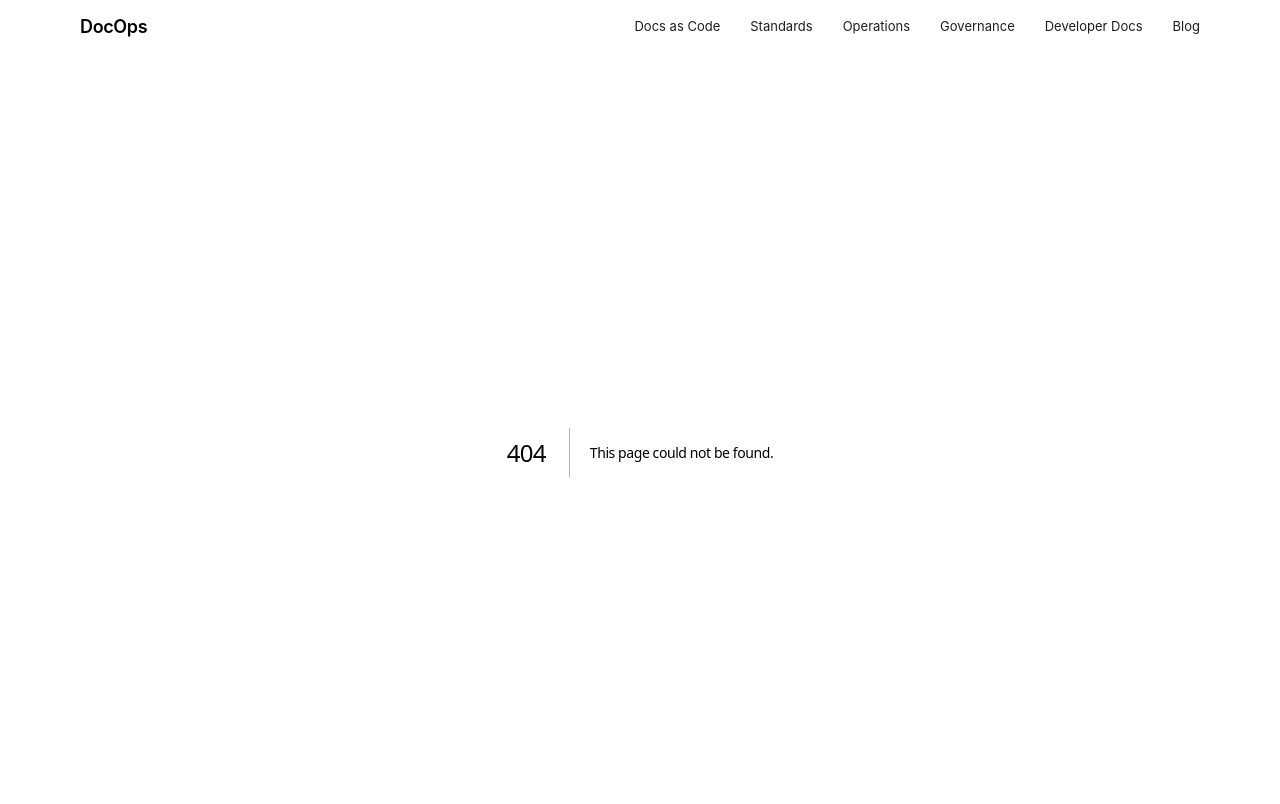
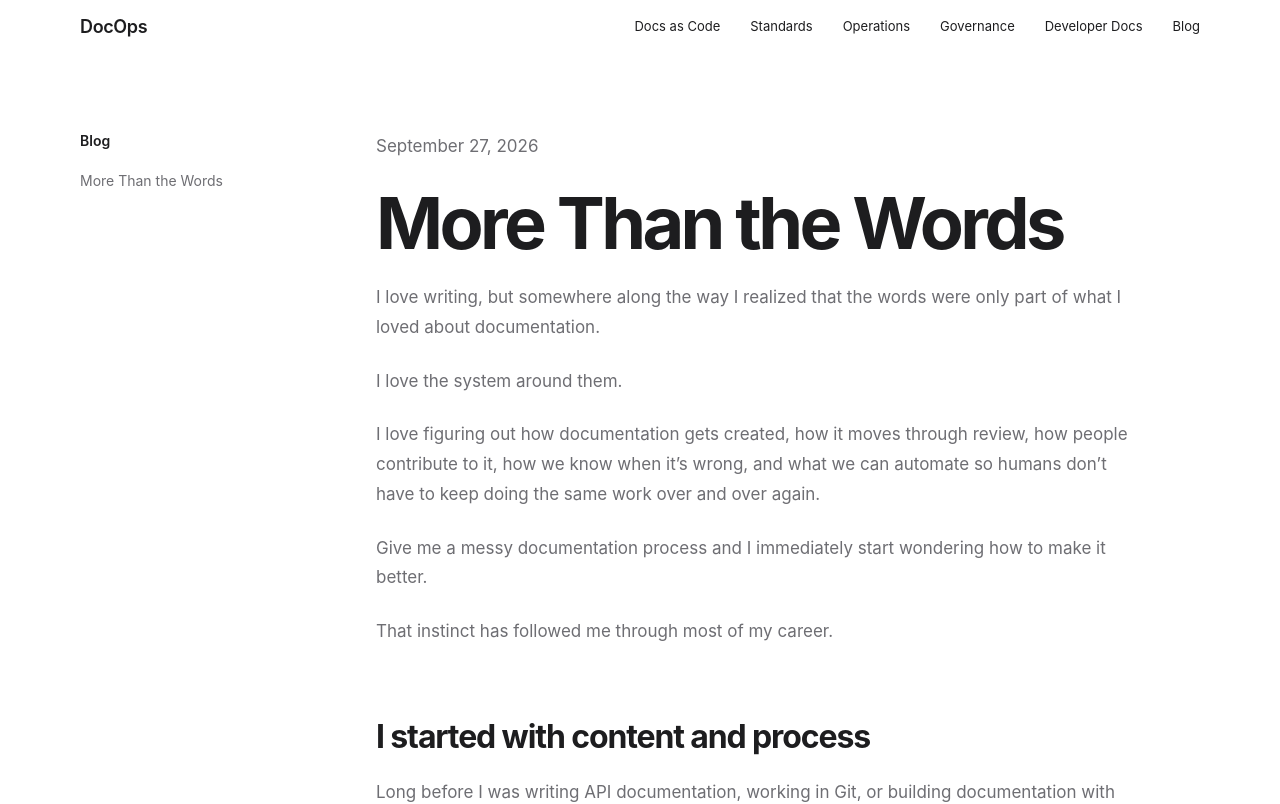
Before and after one commit to hollyabrams/docops, a Next.js app: page /blog/more-than-the-words in a window 1280 px wide. Before the commit this address had no page. Shown: the top 804 px of the page. Built offline with nearby package versions, Linux system fonts and the light colour scheme.

Commit message:
feat: add blog and first DocOps post

```diff
--- /dev/null
+++ b/src/app/blog/layout.tsx
@@ -0,0 +1,9 @@
+import BlogLayout from "@/components/BlogLayout/BlogLayout";
+
+export default function Blog({
+  children,
+}: Readonly<{
+  children: React.ReactNode;
+}>) {
+  return <BlogLayout>{children}</BlogLayout>;
+}
--- /dev/null
+++ b/src/app/blog/more-than-the-words/page.mdx
@@ -0,0 +1,99 @@
+<p className="eyebrow">September 27, 2026</p>
+
+# More Than the Words
+
+I love writing, but somewhere along the way I realized that the words were only part of what I loved about documentation.
+
+I love the system around them.
+
+I love figuring out how documentation gets created, how it moves through review, how people contribute to it, how we know when it’s wrong, and what we can automate so humans don’t have to keep doing the same work over and over again.
+
+Give me a messy documentation process and I immediately start wondering how to make it better.
+
+That instinct has followed me through most of my career.
+
+## I started with content and process
+
+Long before I was writing API documentation, working in Git, or building documentation with React and Next.js, I was working with content, knowledge, and business processes.
+
+I spent years organizing information, improving workflows, building standards, and trying to make complicated systems easier for people to use.
+
+The tools changed over time, but the questions were surprisingly consistent.
+
+Where does this information belong?
+
+Who owns it?
+
+How do people find it?
+
+Why are we doing this manually?
+
+Why are we maintaining the same information in two places?
+
+What happens when something changes?
+
+I didn't have a name for it then. I just liked making systems work better.
+
+## Then I learned to code
+
+Learning software development changed the way I looked at documentation.
+
+Suddenly, many of the problems I had spent years solving through process could also be approached through engineering.
+
+Content could live in source control. Changes could be reviewed through pull requests. Repetitive work could be automated. Structured content could become data. Validation could happen before publication. Documentation could be connected directly to the software development lifecycle.
+
+I didn't stop being a writer when I learned to code.
+
+I became much more interested in what a writer could build.
+
+## That's where documentation engineering clicked
+
+Documentation engineering brought together parts of my career that had once seemed separate.
+
+Writing mattered.
+
+So did information architecture, content strategy, governance, developer experience, workflow design, automation, and code.
+
+The documentation itself mattered, but so did the system responsible for producing and maintaining it.
+
+That's the work I love.
+
+I want to write the guide, but I also want to know why the code sample can't be tested automatically.
+
+I want to improve the API documentation, but I also want to know what happens when the API changes.
+
+I want contributors to have standards, but I'd rather build those standards into the workflow wherever we can than depend on everyone remembering every rule.
+
+And if we're maintaining the same information twice, I'm probably going to ask why.
+
+## So I built DocOps
+
+This project started because I wanted a place to demonstrate that way of thinking.
+
+I could have built a portfolio page describing my experience with docs as code, APIs, governance, automation, and documentation operations.
+
+Instead, I wanted to build the thing.
+
+DocOps is becoming a working documentation system while I write about the practices behind it. Its content lives in MDX. Its interface is built with React and TypeScript. Documentation navigation is generated from the content itself. Changes are validated before they are published.
+
+And there is much more I want to build.
+
+API tooling. Automated validation. Documentation health. More ways for the system to do work that shouldn't require a person to remember to do it.
+
+Some of those pieces exist today. Others are still ideas waiting to be built.
+
+That's part of the fun.
+
+## More than the words
+
+I still love finding exactly the right sentence.
+
+I still care about whether an explanation is clear, whether a procedure is easy to follow, and whether someone can find what they need.
+
+But I've learned that my favorite documentation problems rarely end with the sentence.
+
+They lead to the repository, the workflow, the API, the build, the metadata, the automation, or the process behind it.
+
+The words matter.
+
+I just happen to love everything around them, too.
--- /dev/null
+++ b/src/components/BlogLayout/BlogLayout.module.scss
@@ -0,0 +1,109 @@
+@use "../../styles/variables" as *;
+
+.blogLayout {
+  width: min($content-width, calc(100% - 48px));
+  margin: 0 auto;
+  display: grid;
+  grid-template-columns: 200px minmax(0, 760px);
+  gap: 96px;
+  padding: 80px 0 140px;
+}
+
+.sidebar {
+  position: sticky;
+  top: 92px;
+  align-self: start;
+
+  .sidebarTitle {
+    margin-bottom: 22px;
+    color: $color-text;
+    font-size: 14px;
+    font-weight: 600;
+  }
+
+  nav {
+    display: flex;
+    flex-direction: column;
+    gap: 14px;
+  }
+
+  a {
+    color: $color-secondary;
+    font-size: 14px;
+    line-height: 1.4;
+
+    &:hover {
+      color: $color-text;
+      opacity: 1;
+    }
+  }
+}
+
+.content {
+  min-width: 0;
+
+  h1 {
+    max-width: 760px;
+    margin-bottom: 24px;
+    font-size: clamp(48px, 6vw, 72px);
+    line-height: 1.02;
+    letter-spacing: -0.05em;
+  }
+
+  h2 {
+    margin: 72px 0 22px;
+    font-size: 32px;
+    line-height: 1.15;
+    letter-spacing: -0.035em;
+  }
+
+  h3 {
+    margin: 38px 0 14px;
+    font-size: 21px;
+  }
+
+  p,
+  li {
+    color: $color-secondary;
+    font-size: 17px;
+    line-height: 1.75;
+  }
+
+  p {
+    margin-bottom: 24px;
+  }
+
+  ul,
+  ol {
+    margin: 0 0 28px;
+    padding-left: 24px;
+  }
+
+  li {
+    margin-bottom: 8px;
+  }
+
+  strong {
+    color: $color-text;
+    font-weight: 600;
+  }
+}
+
+@media (max-width: $mobile) {
+  .blogLayout {
+    width: calc(100% - 32px);
+    grid-template-columns: 1fr;
+    gap: 48px;
+    padding: 48px 0 90px;
+  }
+
+  .sidebar {
+    position: static;
+
+    nav {
+      flex-direction: row;
+      flex-wrap: wrap;
+      gap: 10px 20px;
+    }
+  }
+}
--- /dev/null
+++ b/src/components/BlogLayout/BlogLayout.tsx
@@ -0,0 +1,28 @@
+import type { ReactNode } from "react";
+import Link from "next/link";
+import { blogPosts } from "@/data/blogPosts";
+import styles from "./BlogLayout.module.scss";
+
+type BlogLayoutProps = {
+  children: ReactNode;
+};
+
+export default function BlogLayout({ children }: BlogLayoutProps) {
+  return (
+    <main className={styles.blogLayout}>
+      <aside className={styles.sidebar}>
+        <p className={styles.sidebarTitle}>Blog</p>
+
+        <nav aria-label="Blog posts">
+          {blogPosts.map((post) => (
+            <Link key={post.href} href={post.href}>
+              {post.title}
+            </Link>
+          ))}
+        </nav>
+      </aside>
+
+      <article className={styles.content}>{children}</article>
+    </main>
+  );
+}
--- /dev/null
+++ b/src/data/blogPosts.ts
@@ -0,0 +1,16 @@
+export type BlogPost = {
+  title: string;
+  href: string;
+  date: string;
+  description: string;
+};
+
+export const blogPosts: BlogPost[] = [
+  {
+    title: "More Than the Words",
+    href: "/blog/more-than-the-words",
+    date: "September 27, 2026",
+    description:
+      "How writing, systems thinking, and software engineering came together in the work I love.",
+  },
+];
```
Also changed, not shown: src/app/blog/page.tsx (added, +32 -0 lines).
